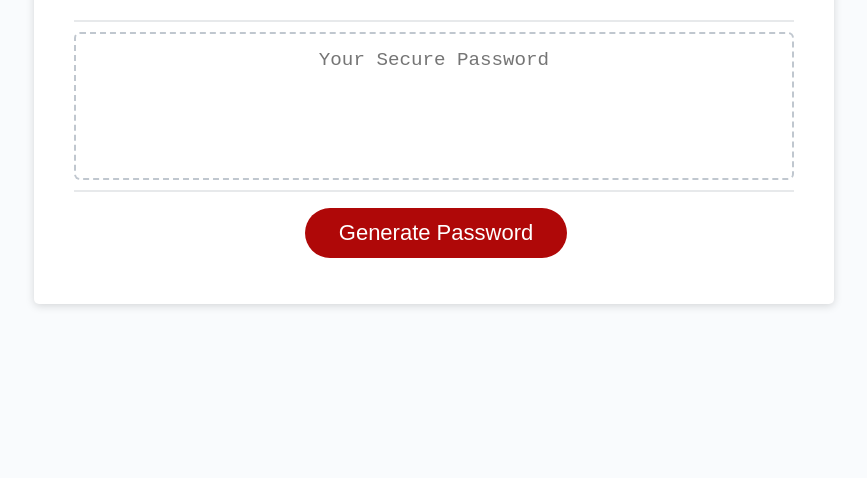
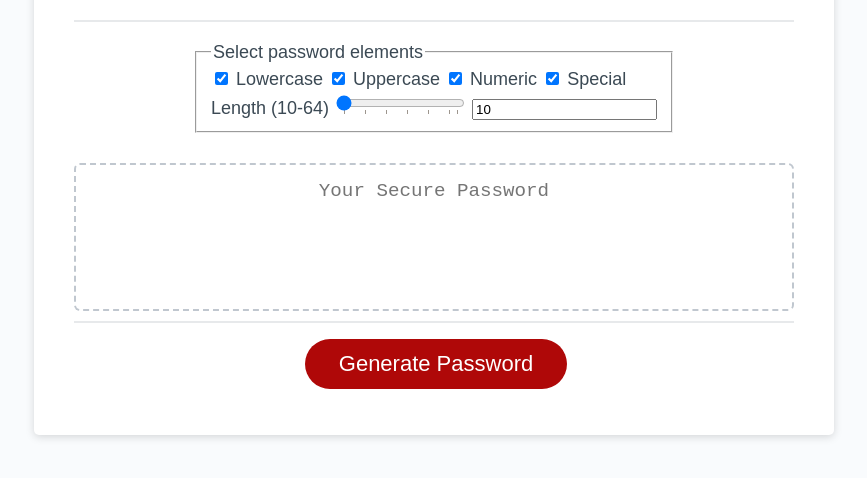
Before and after one commit to JonHarrison/password-generator, a plain HTML site: page index.html in a window 1280 px wide. Shown: the part 216-694 px from the top of the page, without its empty margins (206-1073 px from the left). Drawn offline with Linux system fonts and the light colour scheme.

Commit message:
Add form for password element selection

```diff
--- a/assets/css/style.css
+++ b/assets/css/style.css
@@ -28,6 +28,14 @@ header {
   padding: 20px;
   padding-top: 0px;
   color: hsl(206, 17%, 28%);
+}
+
+.options {
+  display: flex;
+  align-items: center;
+  justify-content: center;
+  padding-top: 20px;
+  padding-bottom: 20px;
 }
 
 .card {
--- a/index.html
+++ b/index.html
@@ -17,6 +17,35 @@
           <h2>Generate a Password</h2>
         </div>
         <div class="card-body">
+          <form class="input-group options">
+            <fieldset>
+              <legend>Select password elements</legend>
+              <div>
+                <input type="checkbox" name="lowercase" id="cbLowercase" onclick="enableDisableGenerateBtn(this,id)" checked>
+                <label for="lowercase">Lowercase</label>
+                <input type="checkbox" name="uppercase" id="cbUppercase" onclick="enableDisableGenerateBtn(this,id)" checked>
+                <label for="uppercase">Uppercase</label>
+                <input type="checkbox" name="numeric" id="cbNumeric" onclick="enableDisableGenerateBtn(this,id)" checked>
+                <label for="numeric">Numeric</label>
+                <input type="checkbox" name="special" id="cbSpecial" onclick="enableDisableGenerateBtn(this,id)" checked>
+                <label for="special">Special</label>
+              </div>
+              <div>
+                <label for="length">Length (10-64)</label>
+                <input type="range" min="10" max="64" name="length" value="10" list="tickmarks" id="sliderRange" onchange="updateSliderTextFromSliderRange(this.value);">
+                <datalist id="tickmarks">
+                  <option value="10" label="short"></option>
+                  <option value="20"></option>
+                  <option value="30"></option>
+                  <option value="40"></option>
+                  <option value="50"></option>
+                  <option value="60"></option>
+                  <option value="64" label="secure"></option>
+                </datalist>
+                <input type="text" value="10" id="sliderText" onchange="updateSliderRangeFromSliderText(this.value);">
+              </div>
+            </fieldset>
+          </form>
           <textarea
             readonly
             id="password"
```
